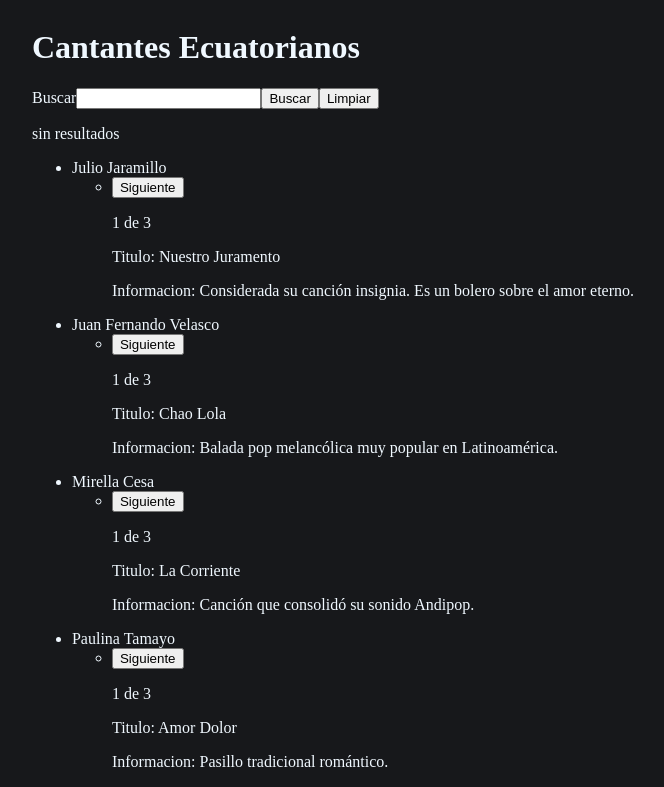
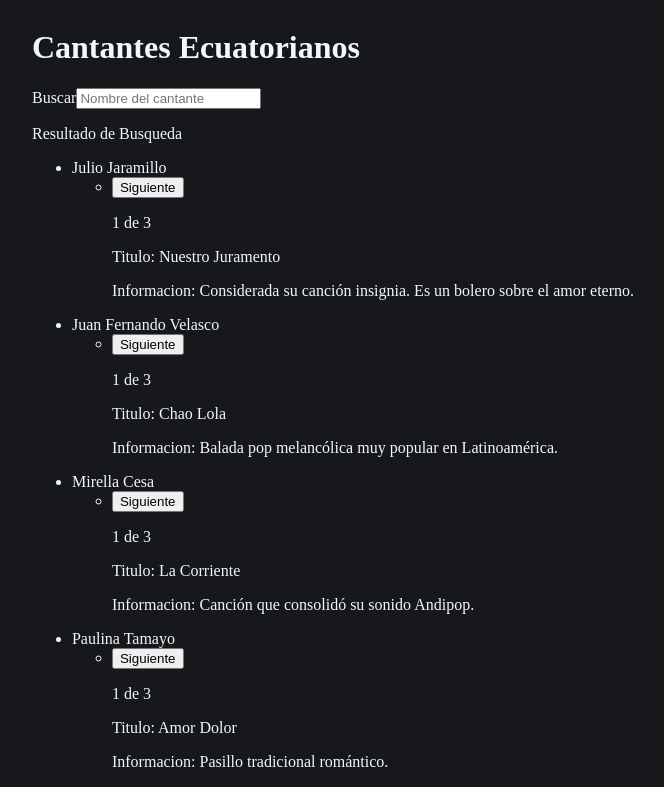
Before and after one commit to Lubswer/Taller_React, a React (Vite) app: page / in a window 1280 px wide. Shown: the top 787 px of the page, without its empty margins (307-971 px from the left). Built offline with nearby package versions, Linux system fonts and the light colour scheme.

Commit message:
Barra de busqueda funcional pero sin Optimizacion

```diff
--- a/src/2.agregar_interactividad/buscadorCantantes.jsx
+++ b/src/2.agregar_interactividad/buscadorCantantes.jsx
@@ -1,40 +1,23 @@
 import { cantantes } from "./cantantesData";
-import {useState} from "react";
+import { useState } from "react";
 
-export default function BuscadorCantantes (){
+export default function BuscadorCantantes() {
   const [busqueda, setBusqueda] = useState("");
-    const [resultadoBusqueda, setResultadoBusqueda] = useState(false);
 
-    function buscarCantante(){
-
-        const resultadoBusqueda = cantantes.map(
-            (cantante) => {
-                if(cantante.nombre.toLowerCase().includes(busqueda.toLowerCase())){
-                    setResultadoBusqueda(!resultadoBusqueda);
-                    console.log(busqueda);
-                    return cantante;
-                }
-            }
-        )
-    return resultadoBusqueda;
-
-    }
-
-    return(
+  return (
     <div>
       <span>Buscar</span>
-        <input type="text" value = {busqueda}
+      <input
+        placeholder="Nombre del cantante"
+        type="text"
+        value={busqueda}
         onChange={(e) => setBusqueda(e.target.value)}
       />
-         {console.log(busqueda)}
-         <button onClick={() => {buscarCantante()}}>Buscar</button>
-         <button onClick={() => {setBusqueda("");
-            setResultadoBusqueda(false);
-         }}>Limpiar</button>
-         {resultadoBusqueda ? <p>El cantante existe</p> : <p> sin resultados </p>}
-
-
+      <br />
+      {busqueda.trim().length === 0 && <p>Resultado de Busqueda</p>}
+      {busqueda.trim().length > 0 &&
+      cantantes.filter((cantante) => cantante.nombre.toLowerCase().includes(busqueda.toLowerCase())).map((cantante) => <p key={cantante.nombre}>{cantante.nombre}</p>)
+      }
     </div>
-
-    )
+  );
 }
```
Lines whose indentation alone changed are shown as unchanged.
